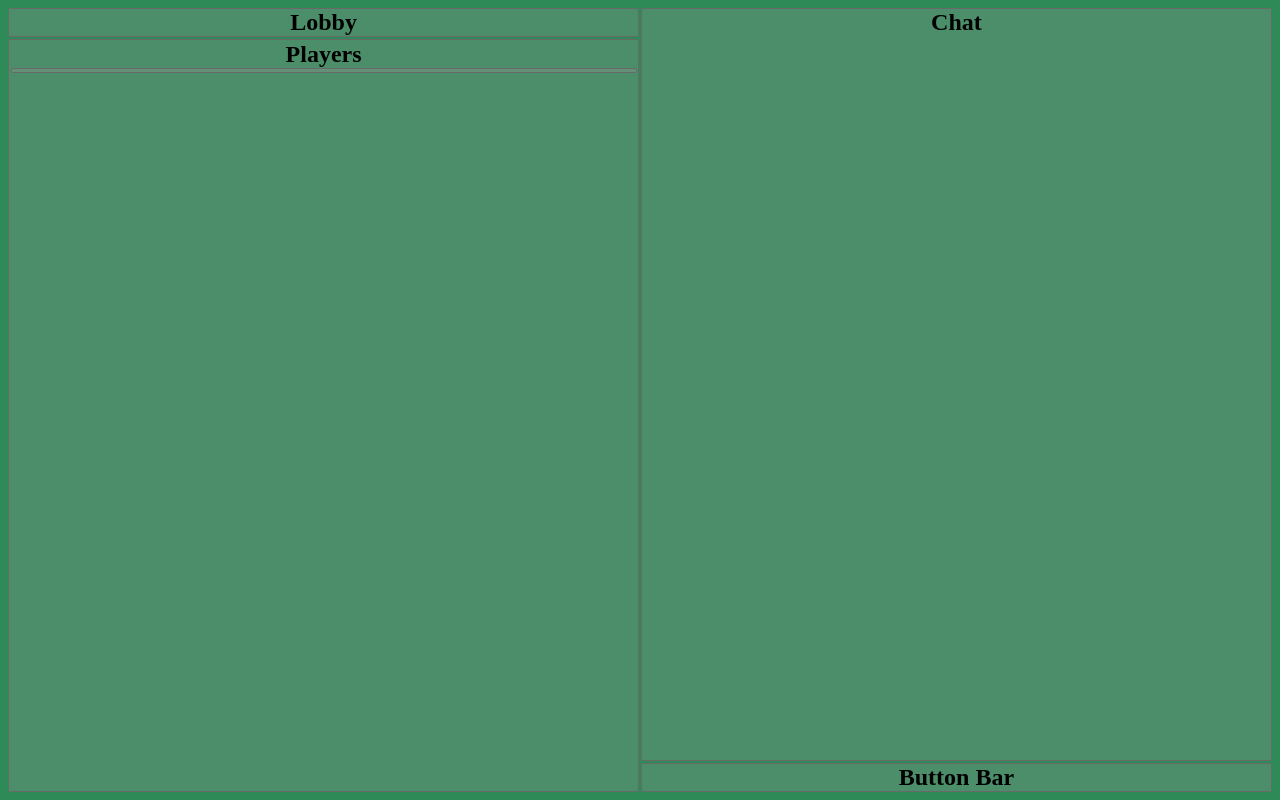
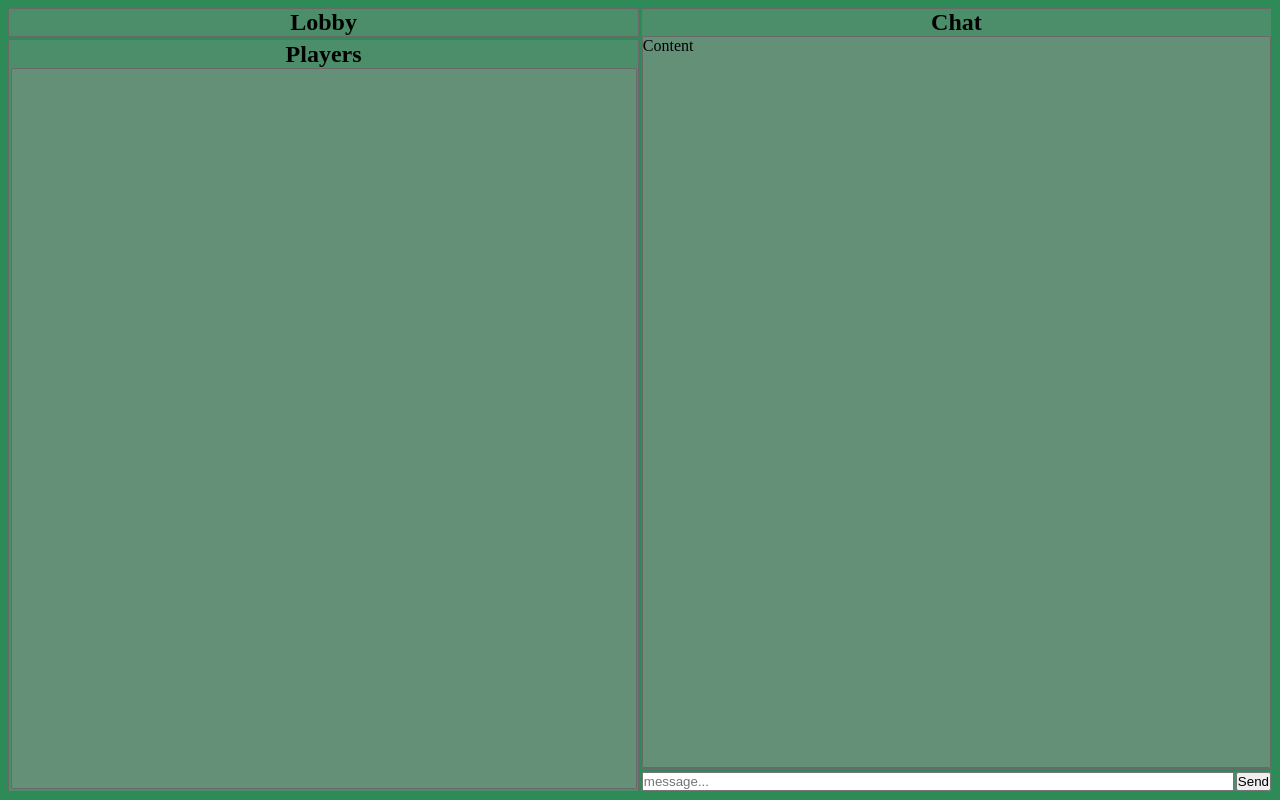
Before and after one commit to zetslief/chacra, a website: page ui/dist/lobby.guest.html in a window 1280 px wide. Drawn offline with Linux system fonts and the light colour scheme.

Commit message:
Guest: chat basic template.

```diff
--- a/ui/dist/lobby.guest.html
+++ b/ui/dist/lobby.guest.html
@@ -12,16 +12,24 @@
             </div>
             <div class="players column grow group pad">
                 <h2>Players</h2>
-                <div id="players" class="column group gap pad">
+                <div id="players" class="grow column group gap pad">
                 </div>
             </div>
         </div>
         <div class="right column basis300 grow gap" >
-            <div class="chat grow group">
-                <h2>Chat</h2>
+            <div class="chat group grow column">
+                <h2 class="center">Chat</h2>
+                <div class="group grow">
+                    <p>Content</p>
+                </div>
             </div>
-            <div class="button-bar group">
-                <h2>Button Bar</h2>
+            <div class="button-bar group row gap">
+                <input
+                    id="chatInput"
+                    type="text"
+                    placeholder="message..."
+                    class="grow">
+                <button onclick="sendMessage()">Send</button>
             </div>
         </div>
     </div>
```
